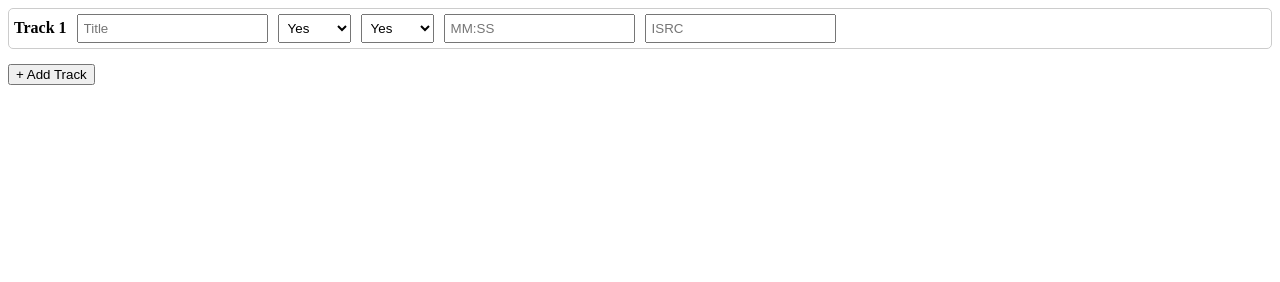
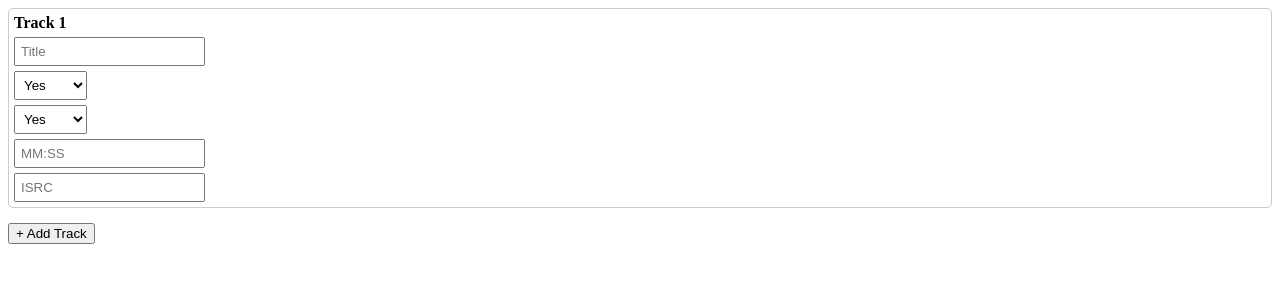
Before and after one commit to nicomooose/widget1, a plain HTML site: page index.html in a window 1280 px wide. Drawn offline with Linux system fonts and the light colour scheme.

Commit message:
styles.css

```diff
--- a/styles.css
+++ b/styles.css
@@ -13,3 +13,7 @@
     margin-right: 10px;
     padding: 5px;
 }
+.track-row input, .track-row select {
+    display: block;
+    margin-top: 5px;
+}
```
